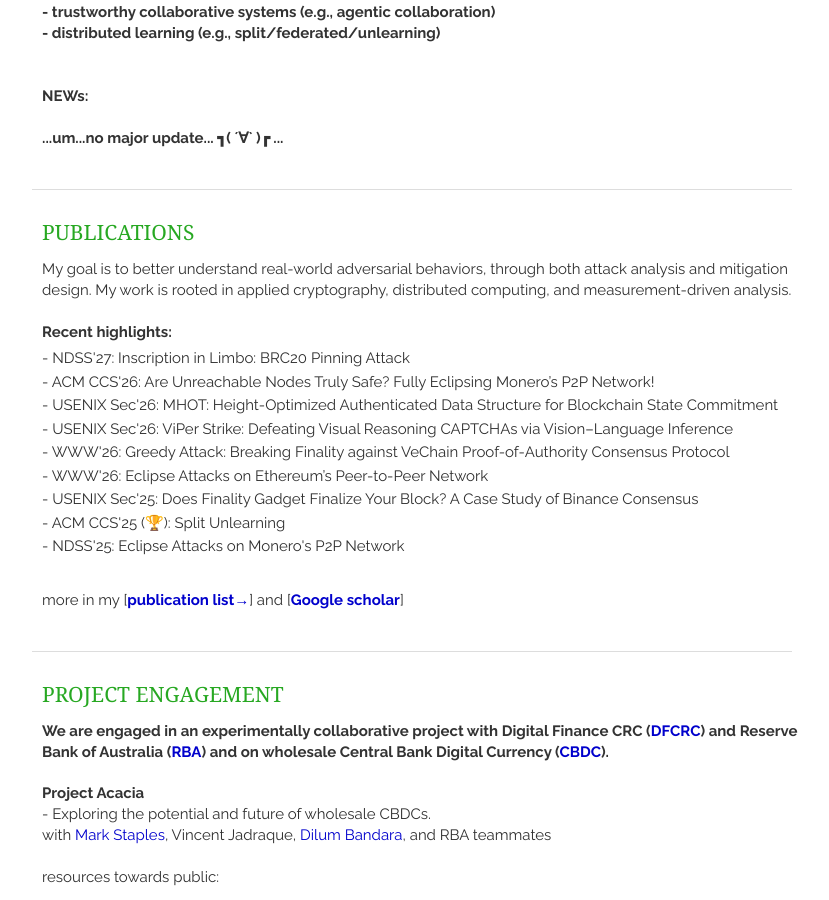
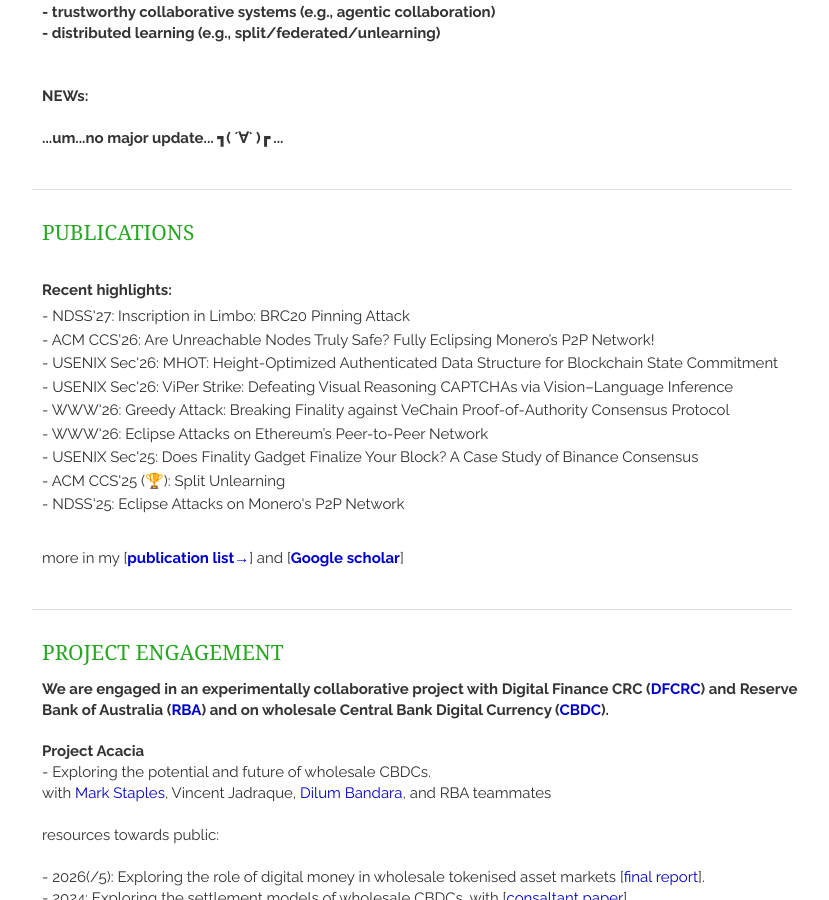
Before and after one commit to qinwang-git/qinwang-git.github.io, a Jekyll site: the page built from index.html, in a window 1280 px wide and 900 px high, scrolled down 452 px. Shown: the whole window, without its empty margins (318-1147 px from the left). Built offline with Jekyll 4.4.1, drawn with Linux system fonts in a browser that asks for light colours; nearby versions of some CDN libraries; a script that is not in the unit is left out; the list of posts is cut into pages by our own code.

Commit message:
Remove introductory paragraph from publications summary
Removed introductory paragraph about research goals.

```diff
--- a/_includes/publications_summary.html
+++ b/_includes/publications_summary.html
@@ -2,9 +2,6 @@
   <h1>Publications</h1>
 
   <article>
-    <p>
-    My goal is to better understand real-world adversarial behaviors, through both attack analysis and mitigation design. My work is rooted in applied cryptography, distributed computing, and measurement-driven analysis.
-    </p>
 
     <br>
     <p style="margin: 0 0 6px 0;"><strong>Recent highlights:</strong></p>
```
